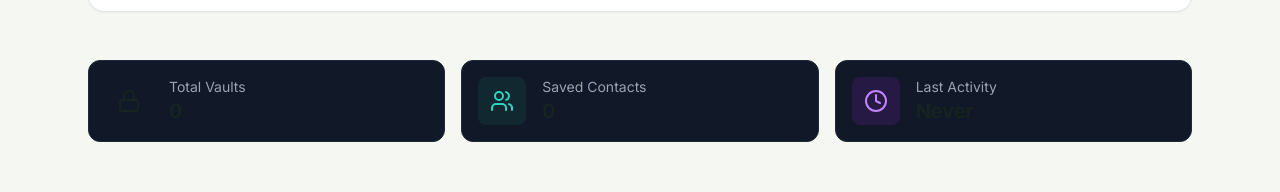
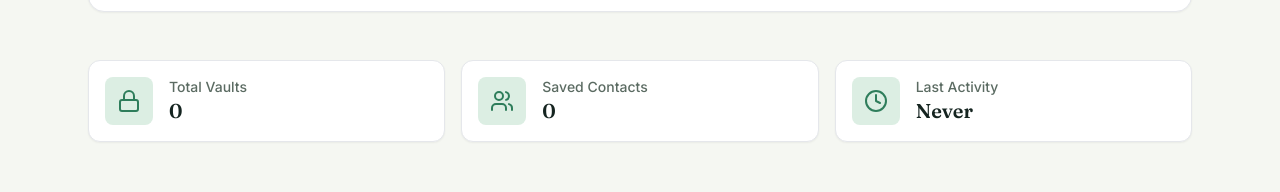
Before and after one commit to Shwetanshu13/legacy-locker, a Next.js app in the folder frontend/: page /home in a window 1280 px wide. Shown: the part 358-550 px from the top of the page. Built offline with nearby package versions, Linux system fonts and the light colour scheme; no server answers; sample sign-in values are in the browser's storage.

Commit message:
fixed styling issues

```diff
--- a/frontend/app/(app)/add-new-legacy/trustedcontact/page.jsx
+++ b/frontend/app/(app)/add-new-legacy/trustedcontact/page.jsx
@@ -19,15 +19,17 @@ function Page() {
   };
 
   return (
-    <div className="bg-black text-white min-h-screen p-4 pt-8">
+    <div className="bg-bg text-ink min-h-screen p-4 pt-8">
       <motion.div
         variants={fadeUp}
         initial="hidden"
         animate="visible"
-        className="w-full max-w-6xl mx-auto"
+        className="w-full max-w-6xl mx-auto space-y-8"
       >
         <TrustedContacts clerkUserId={user.id} />
-        <TrustedContact onSubmit={TrustedContact} />
+        <div className="w-full">
+            <TrustedContact onSubmit={TrustedContact} />
+        </div>
       </motion.div>
     </div>
   );
--- a/frontend/components/TrustedContacts.jsx
+++ b/frontend/components/TrustedContacts.jsx
@@ -9,13 +9,13 @@ export default function TrustedContacts({ userId }) {
 
     if (loading)
         return (
-            <div className="text-center mt-4 text-gray-400 text-sm">
+            <div className="text-center mt-4 text-ink-muted text-sm font-medium">
                 Loading contacts...
             </div>
         );
     if (error)
         return (
-            <div className="text-center mt-4 text-red-500 text-sm">{error}</div>
+            <div className="text-center mt-4 text-danger text-sm font-medium">{error}</div>
         );
 
     return (
@@ -26,39 +26,36 @@ export default function TrustedContacts({ userId }) {
                 animate="visible"
                 className="w-full"
             >
-                <h3 className="text-xl font-semibold mb-4 text-white border-b border-gray-700 pb-2">
+                <h3 className="text-2xl font-display font-semibold mb-6 text-forest border-b border-emerald-100 pb-2">
                     Saved Trusted Contacts
                 </h3>
 
                 {contacts.length === 0 ? (
-                    <p className="text-gray-500 text-sm">
+                    <p className="text-ink-muted text-sm">
                         No trusted contacts found.
                     </p>
                 ) : (
-                    <div className="grid sm:grid-cols-2 lg:grid-cols-3 gap-4">
+                    <div className="grid sm:grid-cols-2 lg:grid-cols-3 gap-6">
                         {contacts.map((contact, index) => (
                             <motion.div
                                 key={contact.id}
-                                className="p-4 bg-gray-900/70 border border-gray-700 rounded-xl shadow hover:shadow-lg transition backdrop-blur h-full flex flex-col justify-between"
+                                className="p-6 bg-surface border border-emerald-200 rounded-xl shadow-sm hover:shadow-md hover:border-emerald transition h-full flex flex-col justify-between"
                                 variants={fadeUp}
                                 custom={index + 1}
                                 initial="hidden"
                                 animate="visible"
                             >
                                 <div>
-                                    <h4 className="text-lg font-semibold text-white mb-1">
+                                    <h4 className="text-lg font-display font-semibold text-ink mb-2">
                                         {contact.name}
                                     </h4>
-                                    <p className="text-gray-300 text-sm">
-                                        📞 {contact.phone}
+                                    <p className="text-ink text-sm mb-1">
+                                        <span className="text-emerald mr-2">📞</span> {contact.phone || "Not provided"}
                                     </p>
-                                    <p className="text-gray-300 text-sm">
-                                        📧 {contact.email}
+                                    <p className="text-ink text-sm">
+                                        <span className="text-emerald mr-2">📧</span> {contact.email}
                                     </p>
                                 </div>
-                                <p className="text-gray-500 italic text-xs mt-4">
-                                    Relationship: {contact.relationship}
-                                </p>
                             </motion.div>
                         ))}
                     </div>
--- a/frontend/components/add-new-legacy/TrustedContact.jsx
+++ b/frontend/components/add-new-legacy/TrustedContact.jsx
@@ -141,7 +141,7 @@ export default function TrustedContact() {
     if (!user) return null;
 
     return (
-        <div className="bg-bg text-ink min-h-screen flex items-center justify-center p-6 relative">
+        <div className="flex justify-center relative">
             <motion.div
                 variants={fadeUp}
                 initial="hidden"
--- a/frontend/components/dashboard/StatsSummary.jsx
+++ b/frontend/components/dashboard/StatsSummary.jsx
@@ -7,31 +7,31 @@ export default function StatsSummary({ stats }) {
 
     return (
         <div className="grid grid-cols-1 md:grid-cols-3 gap-4 mb-8">
-            <div className="bg-gray-900 border border-gray-800 rounded-xl p-4 flex items-center">
-                <div className="mr-4 bg-emerald-900/30 p-3 rounded-lg">
-                    <Lock size={24} className="text-emerald-400" />
+            <div className="bg-surface border border-emerald-200 rounded-xl p-4 flex items-center shadow-sm">
+                <div className="mr-4 bg-emerald-soft p-3 rounded-lg">
+                    <Lock size={24} className="text-emerald" />
                 </div>
                 <div>
-                    <p className="text-gray-400 text-sm">Total Vaults</p>
-                    <p className="text-xl font-semibold">{stats.totalVaults || 0}</p>
+                    <p className="text-ink-muted text-sm font-medium">Total Vaults</p>
+                    <p className="text-xl font-display font-semibold text-ink">{stats.totalVaults || 0}</p>
                 </div>
             </div>
-            <div className="bg-gray-900 border border-gray-800 rounded-xl p-4 flex items-center">
-                <div className="mr-4 bg-teal-900/30 p-3 rounded-lg">
-                    <Users size={24} className="text-teal-400" />
+            <div className="bg-surface border border-emerald-200 rounded-xl p-4 flex items-center shadow-sm">
+                <div className="mr-4 bg-emerald-soft p-3 rounded-lg">
+                    <Users size={24} className="text-emerald" />
                 </div>
                 <div>
-                    <p className="text-gray-400 text-sm">Saved Contacts</p>
-                    <p className="text-xl font-semibold">{stats.totalContacts || 0}</p>
+                    <p className="text-ink-muted text-sm font-medium">Saved Contacts</p>
+                    <p className="text-xl font-display font-semibold text-ink">{stats.totalContacts || 0}</p>
                 </div>
             </div>
-            <div className="bg-gray-900 border border-gray-800 rounded-xl p-4 flex items-center">
-                <div className="mr-4 bg-purple-900/30 p-3 rounded-lg">
-                    <Clock size={24} className="text-purple-400" />
+            <div className="bg-surface border border-emerald-200 rounded-xl p-4 flex items-center shadow-sm">
+                <div className="mr-4 bg-emerald-soft p-3 rounded-lg">
+                    <Clock size={24} className="text-emerald" />
                 </div>
                 <div>
-                    <p className="text-gray-400 text-sm">Last Activity</p>
-                    <p className="text-xl font-semibold">
+                    <p className="text-ink-muted text-sm font-medium">Last Activity</p>
+                    <p className="text-xl font-display font-semibold text-ink">
                         {formatDate(stats.lastActivity)}
                     </p>
                 </div>
--- a/frontend/components/vault/VaultCard.jsx
+++ b/frontend/components/vault/VaultCard.jsx
@@ -87,15 +87,13 @@ export default function VaultCard({ vault, selectedId, onSelect, onDelete }) {
       initial={{ opacity: 0, y: 10 }}
       animate={{ opacity: 1, y: 0 }}
       transition={{ duration: 0.2 }}
+      onClick={() => onSelect(vault.id)}
       className={`relative bg-surface rounded-xl overflow-hidden transition-shadow hover:shadow-md cursor-pointer border ${isUnlocked ? 'border-emerald shadow-emerald/10' : 'border-emerald-200'} group`}
     >
       {/* Left edge accent */}
       <div className={`absolute top-0 left-0 w-1.5 h-full transition-colors duration-300 ${isUnlocked ? 'bg-emerald' : isSelected ? 'bg-brass' : 'bg-transparent group-hover:bg-emerald-200'}`} />
 
-      <div
-        className="flex items-center justify-between p-6"
-        onClick={() => onSelect(vault.id)}
-      >
+      <div className="flex items-center justify-between p-6">
         <div className="flex items-center gap-4 pl-3">
             {isUnlocked ? (
                 <svg className="w-5 h-5 text-emerald flex-shrink-0" fill="none" viewBox="0 0 24 24" stroke="currentColor">
```
Also changed, not shown: frontend/app/(app)/profile/page.jsx (+23 -23 lines).
